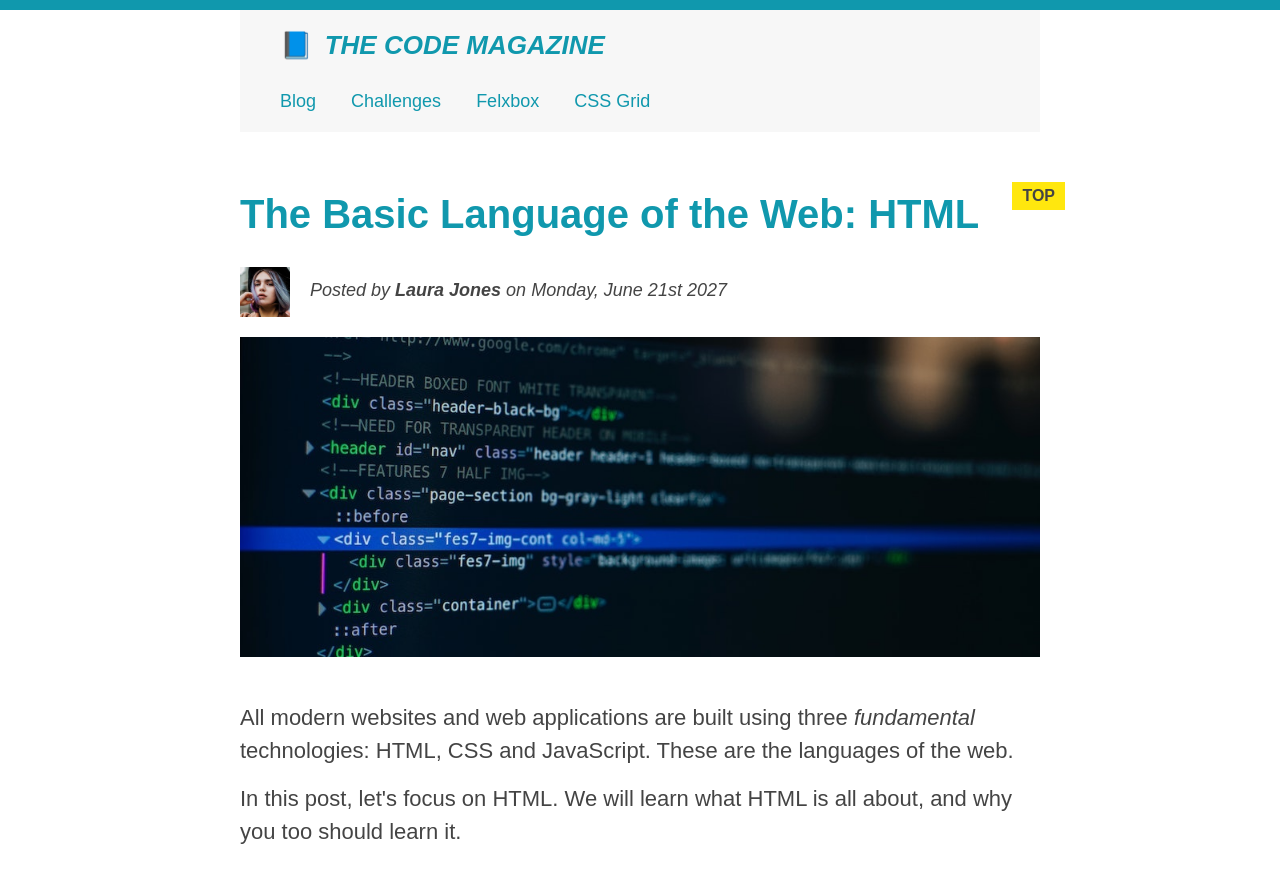
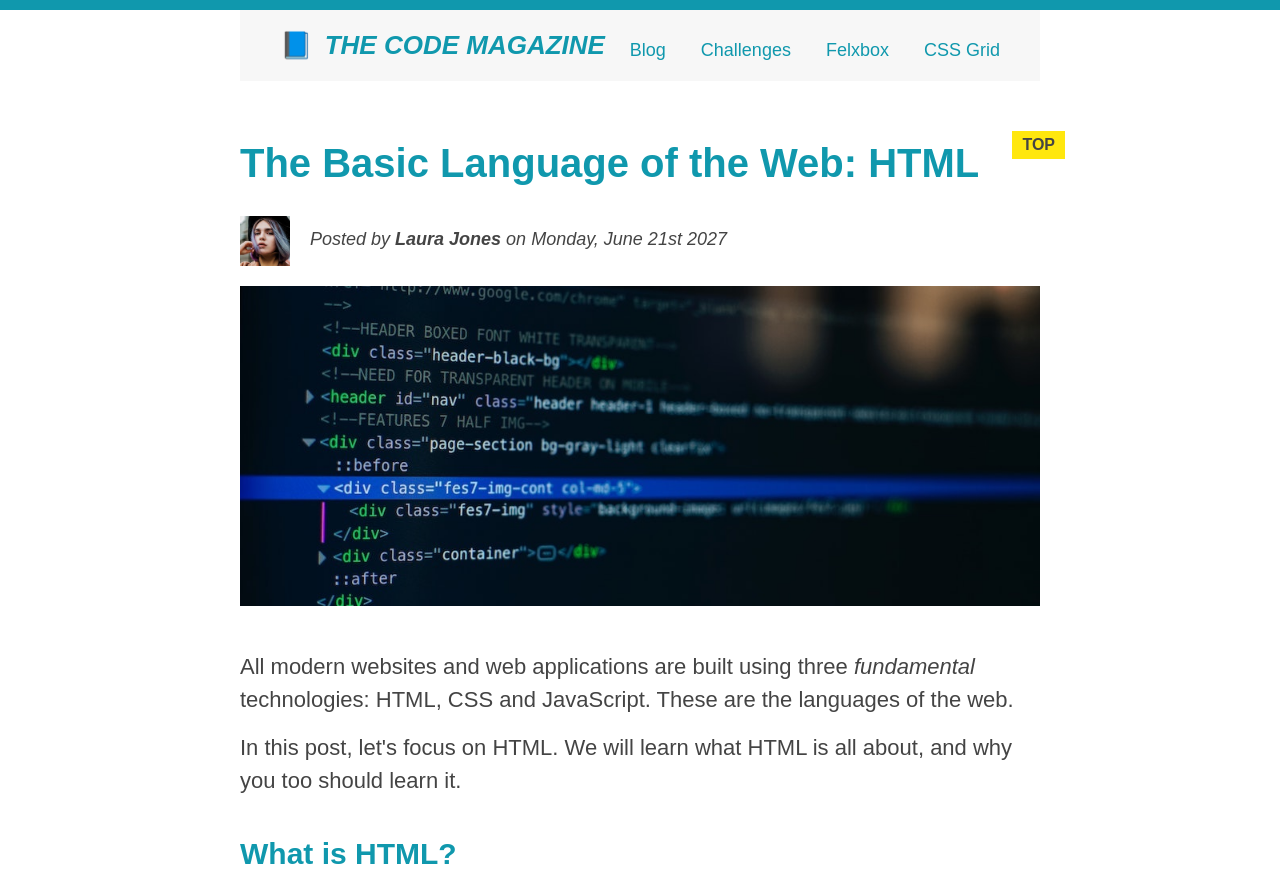
Before and after one commit to DannyRD117/CSS-Float-Fundamentals, a plain HTML site: page index.html in a window 1280 px wide. Shown: the top 874 px of the page. Drawn offline with Linux system fonts and the light colour scheme.

Commit message:
Styling the header with float attribute

```diff
--- a/css/style.css
+++ b/css/style.css
@@ -162,7 +162,7 @@ a:active {
 
 nav a:link {
   margin-right: 30px;
-  margin-top: 30px;
+  margin-top: 10px;
   display: inline-block;
 }
 
@@ -213,3 +213,20 @@ h2::after {
   margin-left: 20px;
   margin-top: 10px;
 }
+
+h1 {
+  float: left;
+}
+nav {
+  float: right;
+}
+
+/* .clearfix::after {
+  clear: both;
+  content: "";
+  display: block;
+} */
+
+.clearfix {
+  display: flow-root;
+}
--- a/index.html
+++ b/index.html
@@ -7,7 +7,7 @@
   </head>
   <body>
     <div class="container">
-      <header class="main-header">
+      <header class="main-header clearfix">
         <h1>📘 The Code Magazine</h1>
         <nav>
           <a href="blog.html">Blog</a>
```
